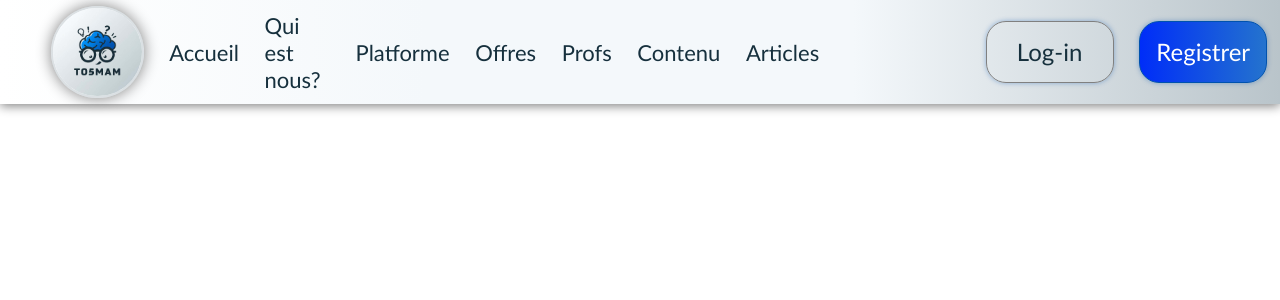
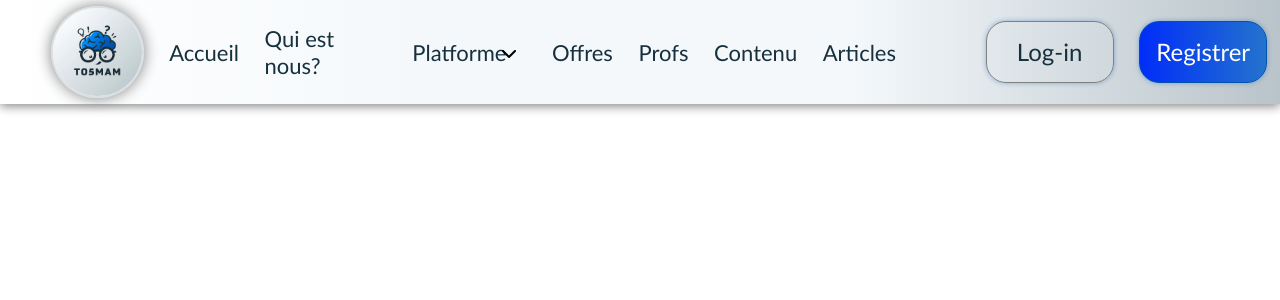
Before and after one commit to Taki-Bh/web-project, an Angular app: page / in a window 1280 px wide. Shown: the top 300 px of the page. Built offline with nearby package versions, Linux system fonts and the light colour scheme.

Commit message:
svg added

```diff
--- a/angular.json
+++ b/angular.json
@@ -22,6 +22,12 @@
               {
                 "glob": "**/*",
                 "input": "public"
+              },
+              {
+                "glob": "**/*",
+                "input": "src/assets",
+                "output": "/assets/"
+
               }
             ],
             "styles": [
@@ -80,6 +86,12 @@
                 "glob": "**/*",
                 "input": "public"
 
+              },
+              {
+                "glob": "**/*",
+                "input": "src/assets",
+                "output": "/assets/"
+
               }
 
             ],
--- a/src/app/app.css
+++ b/src/app/app.css
@@ -1,21 +1,13 @@
-
-
 .page-wrapper {
   display: block;
-  height: auto;            /* very tall page */
-  overflow-y: scroll;       /* vertical scrolling enabled */
+  height: auto; /* very tall page */
+  overflow-y: scroll; /* vertical scrolling enabled */
   /* hide horizontal scrolling */
-  scrollbar-width: none;    /* Firefox */
+  scrollbar-width: none; /* Firefox */
   -ms-overflow-style: none; /* IE 10+ */
 
   opacity: 1;
-
-
-
-
 }
-
-
 
 /* Hide scrollbars in Chrome, Edge, Safari */
 ::-webkit-scrollbar {
@@ -29,41 +21,49 @@
   -ms-overflow-style: none; /* IE 10+ */
 }
 .page-wrapper::-webkit-scrollbar {
-  display: none;            /* Chrome, Brave, Edge, Safari */
+  display: none; /* Chrome, Brave, Edge, Safari */
 }
-html,body{
+html,
+body {
   width: 100vw;
   height: 100vh;
-    overflow-x: hidden;  /* prevent horizontal scroll */
+  overflow-x: hidden; /* prevent horizontal scroll */
 }
-nav{
+nav {
   width: 100vw;
   height: 13vh;
-    background: linear-gradient(to left,rgb(185,196,202),rgb(244, 248, 251),rgb(244, 248, 251),white);
+  background: linear-gradient(
+    to left,
+    rgb(185, 196, 202),
+    rgb(244, 248, 251),
+    rgb(244, 248, 251),
+    white
+  );
   display: flex;
   align-items: center;
   justify-content: center;
   box-shadow: 0 2px 10px grey;
   font-size: 22px;
 }
-nav img{
+nav img {
   height: 85%;
   border-radius: 100%;
-    border: 2px solid rgb(185,196,202,0.5);
-    float:left;
+  border: 2px solid rgb(185, 196, 202, 0.5);
+  float: left;
   width: auto;
   margin-left: 4vw;
   box-shadow: 0 0 15px grey;
   transition: 0.5s all ease;
 }
-nav img:hover{
+nav img:hover {
   transform: scale(1.05);
   box-shadow: 0 0 20px grey;
 }
-li:hover{
-    color:rgb(0,82,174);
+li:hover {
+  color: rgb(0, 82, 174);
 }
-#c1,#c2{
+#c1,
+#c2 {
   display: flex;
   /*justify-content: center;*/
   align-items: center;
@@ -77,13 +77,13 @@ nav ul {
   gap: 2vw;
   align-items: center;
 }
-#c1{
-    width: 64%;
+#c1 {
+  width: 70%;
   height: 100%;
   /*background: red;*/
 }
-#c2{
-    width: 36%;
+#c2 {
+  width: 30%;
   height: 100%;
 
   display: flex;
@@ -91,8 +91,7 @@ nav ul {
   align-items: center;
   /*background: teal;*/
 }
-#bc{
-
+#bc {
   height: 100%;
   width: 24vw;
 
@@ -100,21 +99,21 @@ nav ul {
   justify-content: space-around;
   align-items: center;
 }
-nav p {
+nav li {
   transition: 0.25s;
 }
-nav p:hover{
-    transform: translateY(10%);
+nav li:hover {
+  transform: translateY(1%);
   cursor: pointer;
   text-shadow: 0 0px 3px grey;
 }
-nav a{
+nav a {
   text-decoration: none;
 }
-nav button{
+nav button {
   height: 60%;
   width: 10vw;
-    border: 1px solid rgb(0,82,174);
+  border: 1px solid rgb(0, 82, 174);
   border-radius: 20px;
   font-size: 24px;
   display: flex;
@@ -123,13 +122,12 @@ nav button{
   text-align: center;
   line-height: 22px;
   /*color:rgb(0,82,174);*/
-    background: linear-gradient(to left,rgb(36, 115, 206),rgb(0,45,248));
+  background: linear-gradient(to left, rgb(36, 115, 206), rgb(0, 45, 248));
   transition: 0.5s;
 
   box-shadow: 0 0 5px rgba(0, 81, 174, 0.384);
-
 }
-nav button:hover{
+nav button:hover {
   cursor: pointer;
 
   transform: scale(1.05);
@@ -137,15 +135,51 @@ nav button:hover{
   box-shadow: -2px 6px 10px grey;
   border: 1px solid grey;
 }
-#login{
+#login {
   background: transparent;
   border: 1px solid grey;
 }
-#reg{
-    color:white;
+#reg {
+  color: white;
+}
+#reg:hover {
+  text-shadow: white 0px 0px 1px;
+}
+li {
+  height: 100%;
+  width: auto;
+
+  display: flex;
+  justify-content: space-around;
+  align-items: center;
+}
+li p {
+  display: flex;
+  justify-content: center;
+  align-items: center;
+}
+
+#chevron {
+  width: 20px;
+  height: 20px;
+  background: transparent;
+  display: block;
+  border: none;
+  transform: translateX(-33px);
+  box-shadow: 0 0 0 black;
+  vertical-align: middle;
+}
+#chevron-wrapper {
+  width: 20px;
+  margin-top: 2px;
+  display: flex;
+  justify-content: center;
+  align-items: center;
 
 }
-#reg:hover{
-    text-shadow: white 0px 0px 1px;
-
+#chevron-wrapper:hover #chevron {
+  transform: rotate(180deg) translateX(33px);
 }
+#chevron-container {
+  width: 9vw;
+}
--- a/src/app/app.html
+++ b/src/app/app.html
@@ -1,23 +1,31 @@
-<!DOCTYPE html>
-<html lang="en">
-  <head>
-    <meta charset="UTF-8" />
-    <meta name="viewport" content="width=device-width, initial-scale=1.0" />
-
-    <title>Document</title>
-  </head>
-  <body>
 <nav>
   <div id="c1">
     <img src="Logo.jfif" alt="" />
     <ul>
-          <li><p><a routerLink="/home" routerLinkActive="active">Accueil</a></p></li>
-          <li><p><a routerLink="/about" routerLinkActive="active">Qui est nous?</a></p></li>
-          <li><p><a routerLink="/">Platforme</a></p></li>
-          <li><p><a routerLink="/offers" routerLinkActive="active">Offres</a></p></li>
-          <li><p><a routerLink="/staff" routerLinkActive="active">Profs</a></p></li>
-          <li><p><a routerLink="/content" routerLinkActive="active">Contenu</a></p></li>
-          <li><p><a routerLink="/articles" routerLinkActive="active">Articles</a></p></li>
+      <li>
+        <p><a routerLink="/home" routerLinkActive="active">Accueil</a></p>
+      </li>
+      <li>
+        <p><a routerLink="/about" routerLinkActive="active">Qui est nous?</a></p>
+      </li>
+      <li id="chevron-container">
+        <p>Platforme</p>
+        <div id="chevron-wrapper">
+          <img id="chevron" src="assets/chevron-down-solid-full.svg" alt="" />
+        </div>
+      </li>
+      <li>
+        <p><a routerLink="/offers" routerLinkActive="active">Offres</a></p>
+      </li>
+      <li>
+        <p><a routerLink="/staff" routerLinkActive="active">Profs</a></p>
+      </li>
+      <li>
+        <p><a routerLink="/content" routerLinkActive="active">Contenu</a></p>
+      </li>
+      <li>
+        <p><a routerLink="/articles" routerLinkActive="active">Articles</a></p>
+      </li>
     </ul>
   </div>
   <div id="c2">
@@ -27,9 +35,6 @@
     </div>
   </div>
 </nav>
-      <div class="page-wrapper" [class.loaded]="loaded"><router-outlet (activate)="onActivate()" ></router-outlet></div>
-
-
-
-  </body>
-</html>
+<div class="page-wrapper" [class.loaded]="loaded">
+  <router-outlet (activate)="onActivate()"></router-outlet>
+</div>
--- a/src/app/app.ts
+++ b/src/app/app.ts
@@ -15,7 +15,6 @@ export class App{
   loaded :boolean=false;
   onActivate() {
     this.loaded=false;
-    alert("hi");
                // reset state
 
     setTimeout(() => this.loaded = true, 10); // apply loaded state
--- a/src/index.html
+++ b/src/index.html
@@ -2,7 +2,7 @@
 <html lang="en">
 <head>
   <meta charset="utf-8">
-  <title>WebProject</title>
+  <title>to5mam</title>
   <base href="/">
   <meta name="viewport" content="width=device-width, initial-scale=1">
   <link rel="icon" type="image/x-icon" href="Logo.jfif">
```
Also changed, not shown: src/assets/chevron-down-solid-full.svg (added). Lines whose indentation alone changed are shown as unchanged.
